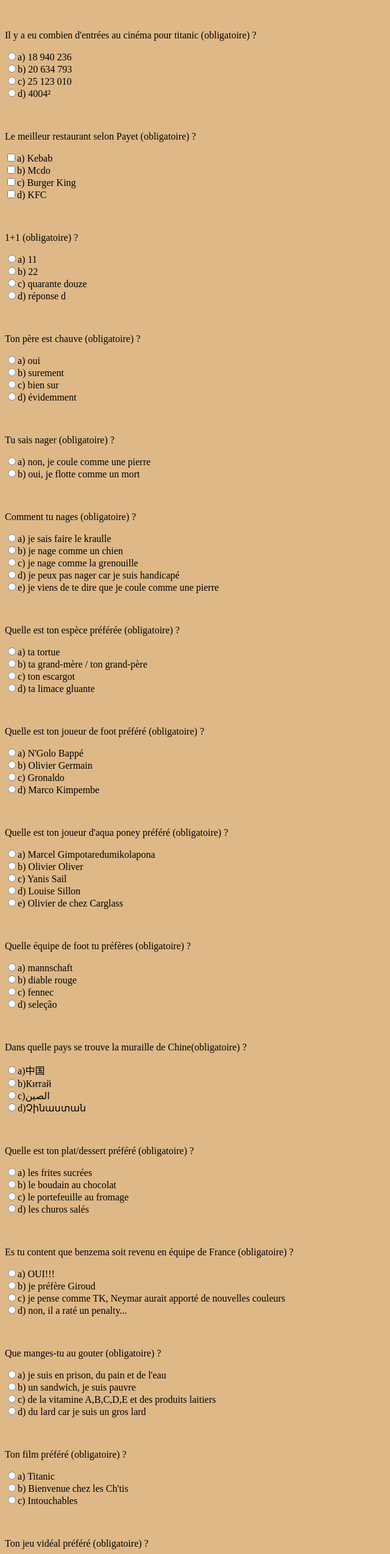
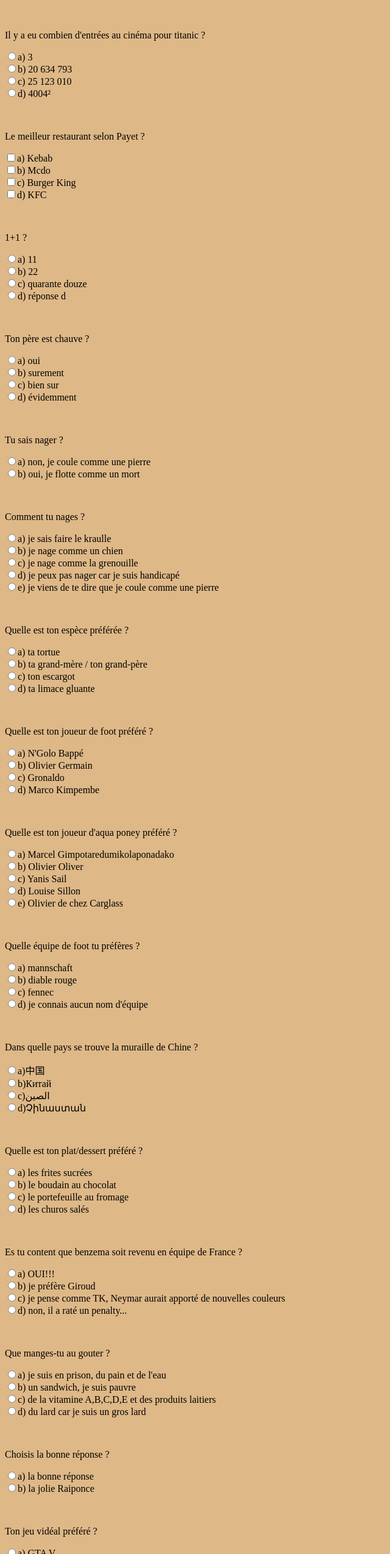
Before and after one commit to ova9/quiz, a plain HTML site: page index.html in a window 1280 px wide. Shown: the part 7505-10054 px from the top of the page at 61% size, without its empty margins (0-640 px from the left). Drawn offline with Linux system fonts and the light colour scheme.

Commit message:
Add files via upload

```diff
--- a/index.html
+++ b/index.html
@@ -349,15 +349,15 @@ Age : <input type="int" name="age"></br>
 
 </br></br>
 
-<div class="cible"><p> Il y a eu combien d'entrées au cinéma pour titanic (obligatoire) ?</p></div>
-<input type="radio" name="titanic" value="titanic" id="titanic"><label for="titanic">a) 18 940 236</label></br>
+<div class="cible"><p> Il y a eu combien d'entrées au cinéma pour titanic ?</p></div>
+<input type="radio" name="titanic" value="titanic" id="titanic"><label for="titanic">a) 3</label></br>
 <input type="radio" name="titanic" value="titanic" id="titanic"><label for="titanic">b) 20 634 793</label></br>
 <input type="radio" name="titanic" value="titanic king" id="titanic"><label for="titanic">c) 25 123 010</label></br>
 <input type="radio" name="titanic" value="titanic" id="titanic"><label for="titanic">d) 4004²</label></br>
 
 </br></br>
 
-<div class="cible"><p> Le meilleur restaurant selon Payet (obligatoire) ?</p></div>
+<div class="cible"><p> Le meilleur restaurant selon Payet ?</p></div>
 <input type="checkbox" name="restaurant" value="kebab" id="kebab"><label for="kebab">a) Kebab</label></br>
 <input type="checkbox" name="restaurant" value="mcdo" id="mcdo"><label for="mcdo">b) Mcdo</label></br>
 <input type="checkbox" name="restaurant" value="burger king" id="burger king"><label for="burger king">c) Burger King</label></br>
@@ -365,7 +365,7 @@ Age : <input type="int" name="age"></br>
 
 </br></br>
 
-<div class="cible"><p> 1+1 (obligatoire) ?</p></div>
+<div class="cible"><p> 1+1 ?</p></div>
 <input type="radio" name="calcul" value="calcul" id="calcul"><label for="calcul">a) 11</label></br>
 <input type="radio" name="calcul" value="calcul" id="calcul"><label for="calcul">b) 22</label></br>
 <input type="radio" name="calcul" value="calcul" id="calcul"><label for="calcul">c) quarante douze</label></br>
@@ -373,7 +373,7 @@ Age : <input type="int" name="age"></br>
 
 </br></br>
 
-<div class="cible"><p> Ton père est chauve (obligatoire) ?</p></div>
+<div class="cible"><p> Ton père est chauve ?</p></div>
 <input type="radio" name="cheveux" value="cheveux" id="cheveux"><label for="cheveux">a) oui</label></br>
 <input type="radio" name="cheveux" value="cheveux" id="cheveux"><label for="cheveux">b) surement</label></br>
 <input type="radio" name="cheveux" value="cheveux" id="cheveux"><label for="cheveux">c) bien sur</label></br>
@@ -381,13 +381,13 @@ Age : <input type="int" name="age"></br>
 
 </br></br>
 
-<div class="cible"><p> Tu sais nager (obligatoire) ?</p></div>
+<div class="cible"><p> Tu sais nager ?</p></div>
 <input type="radio" name="eau" value="eau" id="eau"><label for="eau">a) non, je coule comme une pierre</label></br>
 <input type="radio" name="eau" value="eau" id="eau"><label for="eau">b) oui, je flotte comme un mort</label></br>
 
 </br></br>
 
-<div class="cible"><p> Comment tu nages (obligatoire) ?</p></div>
+<div class="cible"><p> Comment tu nages ?</p></div>
 <input type="radio" name="eau2" value="eau2" id="eau2"><label for="eau2">a) je sais faire le kraulle</label></br>
 <input type="radio" name="eau2" value="eau2" id="eau2"><label for="eau2">b) je nage comme un chien</label></br>
 <input type="radio" name="eau2" value="eau2" id="eau2"><label for="eau2">c) je nage comme la grenouille</label></br>
@@ -396,7 +396,7 @@ Age : <input type="int" name="age"></br>
 
 </br></br>
 
-<div class="cible"><p> Quelle est ton espèce préférée (obligatoire) ?</p></div>
+<div class="cible"><p> Quelle est ton espèce préférée ?</p></div>
 <input type="radio" name="espèce" value="espèce" id="espèce"><label for="espèce">a) ta tortue</label></br>
 <input type="radio" name="espèce" value="espèce" id="espèce"><label for="espèce">b) ta grand-mère / ton grand-père</label></br>
 <input type="radio" name="espèce" value="espèce" id="espèce"><label for="espèce">c) ton escargot</label></br>
@@ -404,7 +404,7 @@ Age : <input type="int" name="age"></br>
 
 </br></br>
 
-<div class="cible"><p> Quelle est ton joueur de foot préféré (obligatoire) ?</p></div>
+<div class="cible"><p> Quelle est ton joueur de foot préféré ?</p></div>
 <input type="radio" name="foot" value="foot" id="foot"><label for="foot">a) N'Golo Bappé </label></br>
 <input type="radio" name="foot" value="foot" id="foot"><label for="foot">b) Olivier Germain</label></br>
 <input type="radio" name="foot" value="foot" id="foot"><label for="foot">c) Gronaldo</label></br>
@@ -412,8 +412,8 @@ Age : <input type="int" name="age"></br>
 
 </br></br>
 
-<div class="cible"><p> Quelle est ton joueur d'aqua poney préféré (obligatoire) ?</p></div>
-<input type="radio" name="foot" value="foot" id="foot"><label for="foot">a) Marcel Gimpotaredumikolapona </label></br>
+<div class="cible"><p> Quelle est ton joueur d'aqua poney préféré ?</p></div>
+<input type="radio" name="foot" value="foot" id="foot"><label for="foot">a) Marcel Gimpotaredumikolaponadako </label></br>
 <input type="radio" name="foot" value="foot" id="foot"><label for="foot">b) Olivier Oliver </label></br>
 <input type="radio" name="foot" value="foot" id="foot"><label for="foot">c) Yanis Sail </label></br>
 <input type="radio" name="foot" value="foot" id="foot"><label for="foot">d) Louise Sillon </label></br>
@@ -421,15 +421,15 @@ Age : <input type="int" name="age"></br>
 
 </br></br>
 
-<div class="cible"><p> Quelle équipe de foot tu préfères (obligatoire) ?</p></div>
+<div class="cible"><p> Quelle équipe de foot tu préfères ?</p></div>
 <input type="radio" name="foot2" value="foot2" id="foot2"><label for="foot2">a) mannschaft</label></br>
 <input type="radio" name="foot2" value="foot2" id="foot2"><label for="foot2">b) diable rouge</label></br>
 <input type="radio" name="foot2" value="foot2" id="foot2"><label for="foot2">c) fennec</label></br>
-<input type="radio" name="foot2" value="foot2" id="foot2"><label for="foot2">d) seleção</label></br>
+<input type="radio" name="foot2" value="foot2" id="foot2"><label for="foot2">d) je connais aucun nom d'équipe</label></br>
 
 </br></br>
 
-<div class="cible"><p> Dans quelle pays se trouve la muraille de Chine(obligatoire) ?</p></div>
+<div class="cible"><p> Dans quelle pays se trouve la muraille de Chine ?</p></div>
 <input type="radio" name="muraille" value="muraille" id="muraille"><label for="muraille">a)中国 </label></br>
 <input type="radio" name="muraille" value="muraille" id="muraille"><label for="muraille">b)Китай </label></br>
 <input type="radio" name="muraille" value="muraille" id="muraille"><label for="muraille">c)الصين </label></br>
@@ -437,7 +437,7 @@ Age : <input type="int" name="age"></br>
 
 </br></br>
 
-<div class="cible"><p> Quelle est ton plat/dessert préféré (obligatoire) ?</p></div>
+<div class="cible"><p> Quelle est ton plat/dessert préféré ?</p></div>
 <input type="radio" name="plat" value="plat" id="plat"><label for="plat">a) les frites sucrées</label></br>
 <input type="radio" name="plat" value="plat" id="plat"><label for="plat">b) le boudain au chocolat</label></br>
 <input type="radio" name="plat" value="plat" id="plat"><label for="plat">c) le portefeuille au fromage</label></br>
@@ -445,7 +445,7 @@ Age : <input type="int" name="age"></br>
 
 </br></br>
 
-<div class="cible"><p> Es tu content que benzema soit revenu en équipe de France (obligatoire) ?</p></div>
+<div class="cible"><p> Es tu content que benzema soit revenu en équipe de France ?</p></div>
 <input type="radio" name="foot3" value="foot3" id="foot3"><label for="foot3">a) OUI!!!</label></br>
 <input type="radio" name="foot3" value="foot3" id="foot3"><label for="foot3">b) je préfère Giroud</label></br>
 <input type="radio" name="foot3" value="foot3" id="foot3"><label for="foot3">c) je pense comme TK, Neymar aurait apporté de nouvelles couleurs</label></br>
@@ -453,7 +453,7 @@ Age : <input type="int" name="age"></br>
 
 </br></br>
 
-<div class="cible"><p> Que manges-tu au gouter (obligatoire) ?</p></div>
+<div class="cible"><p> Que manges-tu au gouter ?</p></div>
 <input type="radio" name="plat2" value="plat2" id="plat2"><label for="plat2">a) je suis en prison, du pain et de l'eau</label></br>
 <input type="radio" name="plat2" value="plat2" id="plat2"><label for="plat2">b) un sandwich, je suis pauvre</label></br>
 <input type="radio" name="plat2" value="plat2" id="plat2"><label for="plat2">c) de la vitamine A,B,C,D,E et des produits laitiers</label></br>
@@ -461,14 +461,14 @@ Age : <input type="int" name="age"></br>
 
 </br></br>
 
-<div class="cible"><p> Ton film préféré (obligatoire) ?</p></div>
-<input type="radio" name="film" value="film" id="film"><label for="film">a) Titanic</label></br>
-<input type="radio" name="film" value="film" id="film"><label for="film">b) Bienvenue chez les Ch'tis </label></br>
-<input type="radio" name="film" value="film" id="film"><label for="film">c) Intouchables</label></br>
+<div class="cible"><p> Choisis la bonne réponse ?</p></div>
+<input type="radio" name="rep" value="rep" id="rep"><label for="rep">a) la bonne réponse</label></br>
+<input type="radio" name="rep" value="rep" id="rep"><label for="rep">b) la jolie Raiponce</label></br>
+
 
 </br></br>
 
-<div class="cible"><p> Ton jeu vidéal préféré (obligatoire) ?</p></div>
+<div class="cible"><p> Ton jeu vidéal préféré ?</p></div>
 <input type="radio" name="jeux" value="jeux" id="jeux"><label for="jeux">a) GTA V</label></br>
 <input type="radio" name="jeux" value="jeux" id="jeux"><label for="jeux">b) Minecraft</label></br>
 <input type="radio" name="jeux" value="jeux" id="jeux"><label for="jeux">c) Tetris</label></br>
@@ -477,7 +477,7 @@ Age : <input type="int" name="age"></br>
 
 </br></br>
 
-<div class="cible"><p> Qui est le plus nul aux jeux vidéos (obligatoire) ?</p></div>
+<div class="cible"><p> Qui est le plus nul aux jeux vidéos ?</p></div>
 <input type="checkbox" name="jeux2" value="jeux2" id="jeux2"><label for="jeux2">a) bozimor</label></br>
 <input type="checkbox" name="jeux2" value="jeux2" id="jeux2"><label for="jeux2">b) nixlays</label></br>
 <input type="checkbox" name="jeux2" value="jeux2" id="jeux2"><label for="jeux2">c) nino</label></br>
@@ -492,7 +492,7 @@ Age : <input type="int" name="age"></br>
 
 </br></br>
 
-<div class="cible"><p> Que veut dire le mot dégabouler (obligatoire) ?</p></div>
+<div class="cible"><p> Que veut dire le mot dégabouler ?</p></div>
 <input type="radio" name="def" value="def" id="def"><label for="def">a) Être entraîné à terre en perdant son équilibre ou son assise</label></br>
 <input type="radio" name="def" value="def" id="def"><label for="def">b) opération par laquelle on détermine le contenu d'un concept en énumérant ses caractères</label></br>
 <input type="radio" name="def" value="def" id="def"><label for="def">c) absorber un aliment</label></br>
@@ -500,7 +500,7 @@ Age : <input type="int" name="age"></br>
 
 </br></br>
 
-<div class="cible"><p> 252*4/12²+124-16 (obligatoire si tu as plus de 12 en maths) ?</p></div>
+<div class="cible"><p> 252*4/12²+124-16 ?</p></div>
 <input type="radio" name="calcul" value="calcul" id="calcul"><label for="calcul">a) 115</label></br>
 <input type="radio" name="calcul" value="calcul" id="calcul"><label for="calcul">b) jsp j'ai 2 en maths (comme éliot)</label></br>
 <input type="radio" name="calcul" value="calcul" id="calcul"><label for="calcul">c) 0</label></br>
@@ -508,7 +508,7 @@ Age : <input type="int" name="age"></br>
 
 </br></br>
 
-<div class="cible"><p> Quel est le prix d'un appartement de 11m² à Monaco (obligatoire) ?</p></div>
+<div class="cible"><p> Quel est le prix d'un appartement de 11m² à Monaco ?</p></div>
 <input type="radio" name="monaco" value="monaco" id="monaco"><label for="monaco">a) 100 000 €</label></br>
 <input type="radio" name="monaco" value="monaco" id="monaco"><label for="monaco">b) le prix du mètre carré fois 11</label></br>
 <input type="radio" name="monaco" value="monaco" id="monaco"><label for="monaco">c) 500 000 €</label></br>
@@ -516,7 +516,7 @@ Age : <input type="int" name="age"></br>
 
 </br></br>
 
-<div class="cible"><p> Combien de Soleil à notre galaxy (obligatoire) ?</p></div>
+<div class="cible"><p> Combien de Soleil à notre galaxy ?</p></div>
 <input type="radio" name="espace" value="espace" id="espace"><label for="espace">a) 1, le notre</label></br>
 <input type="radio" name="espace" value="espace" id="espace"><label for="espace">b) je sais pas, comptes</label></br>
 <input type="radio" name="espace" value="espace" id="espace"><label for="espace">c) 200 000 000 000 000 000 000 000 000 000</label></br>
@@ -524,7 +524,7 @@ Age : <input type="int" name="age"></br>
 
 </br></br>
 
-<div class="cible"><p> Tu t'habilles où (obligatoire) ?</p></div>
+<div class="cible"><p> Tu t'habilles où ?</p></div>
 <input type="radio" name="vêtement" value="vêtement" id="vêtement"><label for="vêtement">a) chez kiabi</label></br>
 <input type="radio" name="vêtement" value="vêtement" id="vêtement"><label for="vêtement">b) chez la halle</label></br>
 <input type="radio" name="vêtement" value="vêtement" id="vêtement"><label for="vêtement">c) je m'habille pas, je suis nudiste</label></br>
@@ -544,11 +544,11 @@ Age : <input type="int" name="age"></br>
 <input type="radio" name="chien" value="chien" id="chien"><label for="chien">a) Tous les jours,c'est normal il ne faut pas qu'il attrape froid</label></br>
 <input type="radio" name="chien" value="chien" id="chien"><label for="chien">b) De temps en temps pour qu'il soit beau</label></br>
 <input type="radio" name="chien" value="chien" id="chien"><label for="chien">c) jamais cela ne sert à rien</label></br>
-<input type="radio" name="chien" value="chien" id="chien"><label for="chien">d) je n'ai pas de chien</label></br>
+<input type="radio" name="chien" value="chien" id="chien"><label for="chien">d) je n'ai pas de chien, je t'ai dit que j'avais une limace gluante</label></br>
 
 </br></br>
 
-<div class="cible"><p> As-tu finis ces jeux ?</p></div>
+<div class="cible"><p> Quelles jeux as tu fini ?</p></div>
 <input type="radio" name="foot4" value="foot4" id="foot4"><label for="foot4">a) GTA V online</label></br>
 <input type="radio" name="foot4" value="foot4" id="foot4"><label for="foot4">b) fortnite</label></br>
 <input type="radio" name="foot4" value="foot4" id="foot4"><label for="foot4">c) fifa</label></br>
@@ -582,5 +582,11 @@ date d'expiration (OBLIGATOIRE) : <input type="text" name="carte3"></br></br>
 
 <div class="g">Mes réseaux :   </br></br><div class="f"><a href="https://www.youtube.com/channel/UCWeg2Pkate69NFdBeuRFTAw">Youtube</a></br>
                                    <a href="https://www.instagram.com/ninovallet/?hl=fr">Instagram</a></br>
-                                   <a href="https://twitter.com/xSqueeZie?ref_src=twsrc%5Egoogle%7Ctwcamp%5Eserp%7Ctwgr%5Eauthor">Twitter</a></br>
+                                   <a href="https://twitter.com/xSqueeZie?ref_src=twsrc%5Egoogle%7Ctwcamp%5Eserp%7Ctwgr%5Eauthor">Pornhub</a></br>
                                    <a href="https://discord.com/invite/squeezie">Discord</a>
+</div>
+
+
+
+</body>
+</html>
```
